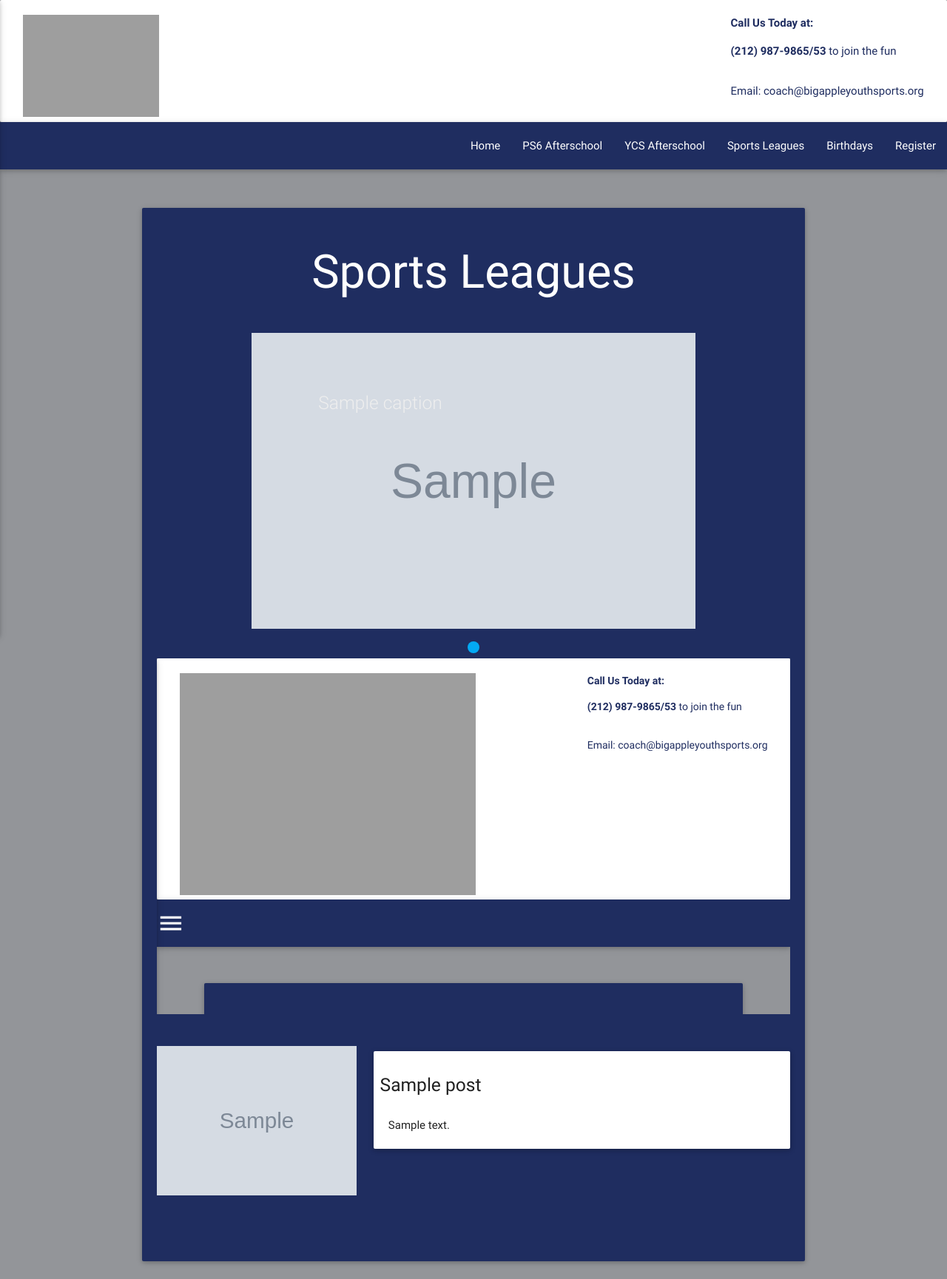
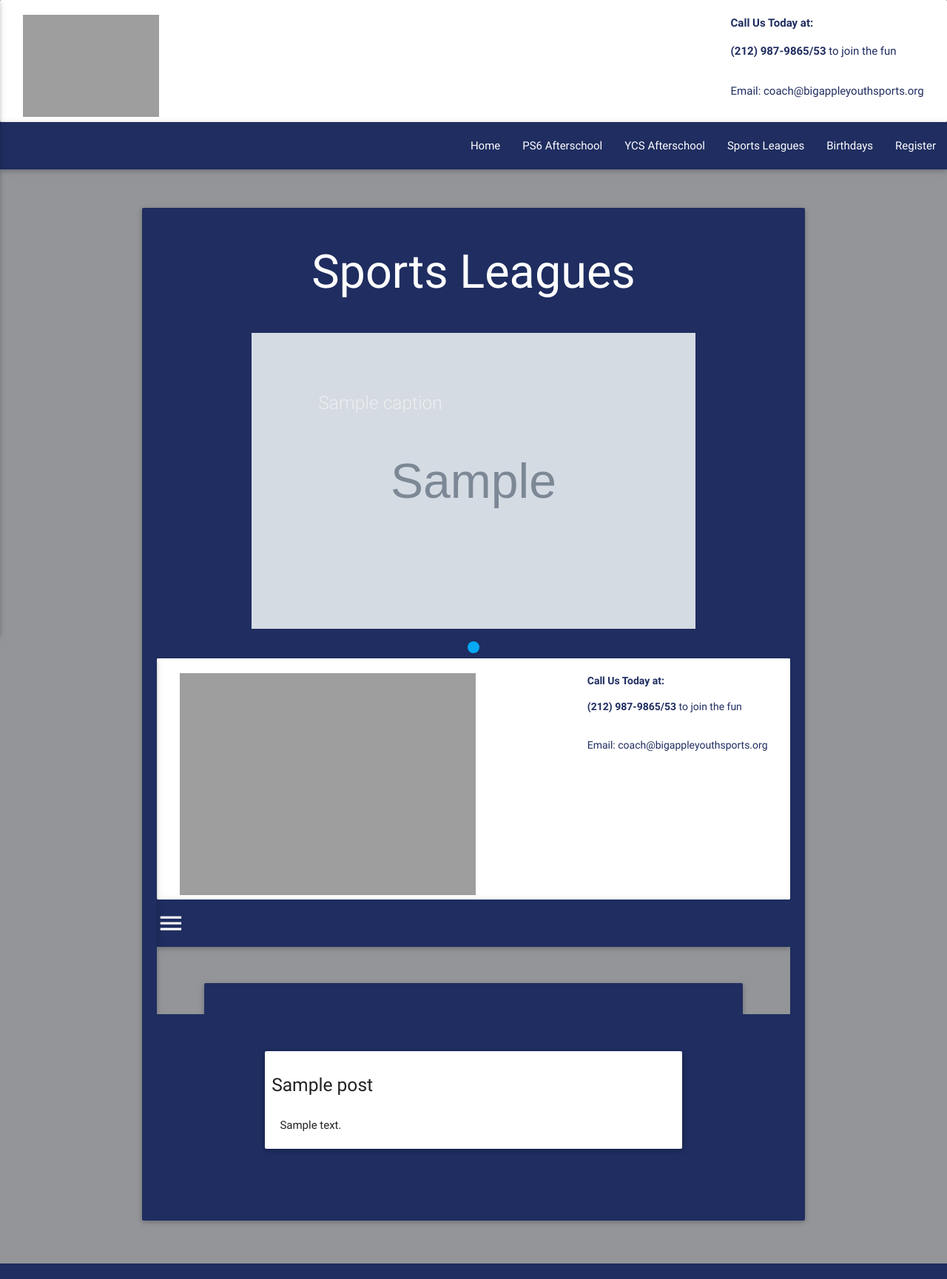
Before and after one commit to jbmyre/home, a Python web app: template templates/home/spring.html in a window 1280 px wide. Shown: the top 1729 px of the page at 74% size. Run offline with Jinja, Linux system fonts and the light colour scheme; the template is opened without the code that fills it: most values are stand-ins (such as "Sample title", 1, 10 or a date in 2020); grey boxes marked "Sample" are stand-in pictures; some libraries are stand-ins or nearby versions; grey boxes are pictures that could not be loaded.

Commit message:
remove photos from birthday and spring templates

```diff
--- a/templates/home/spring.html
+++ b/templates/home/spring.html
@@ -42,13 +42,7 @@
              {% endif %}
 
                  <div class="row">
-                     <div class="col s12 m4 l4">
-                      {% for p in pics %}
-                          <img class="responsive-img" src="/attachments/{{ p.image }}">
-                          <br>
-                      {% endfor %}
-                     </div>
-                     <div class="col s12 m8 l8">
+                      <div class="col s12 m8 l8 offset-l2 offset-m2">
                      {% for p in posts %}
                         <div class="card-panel">
 
```
Also changed, not shown: templates/home/birthdays.html (+1 -7 lines), admin.py (line endings or trailing spaces).
